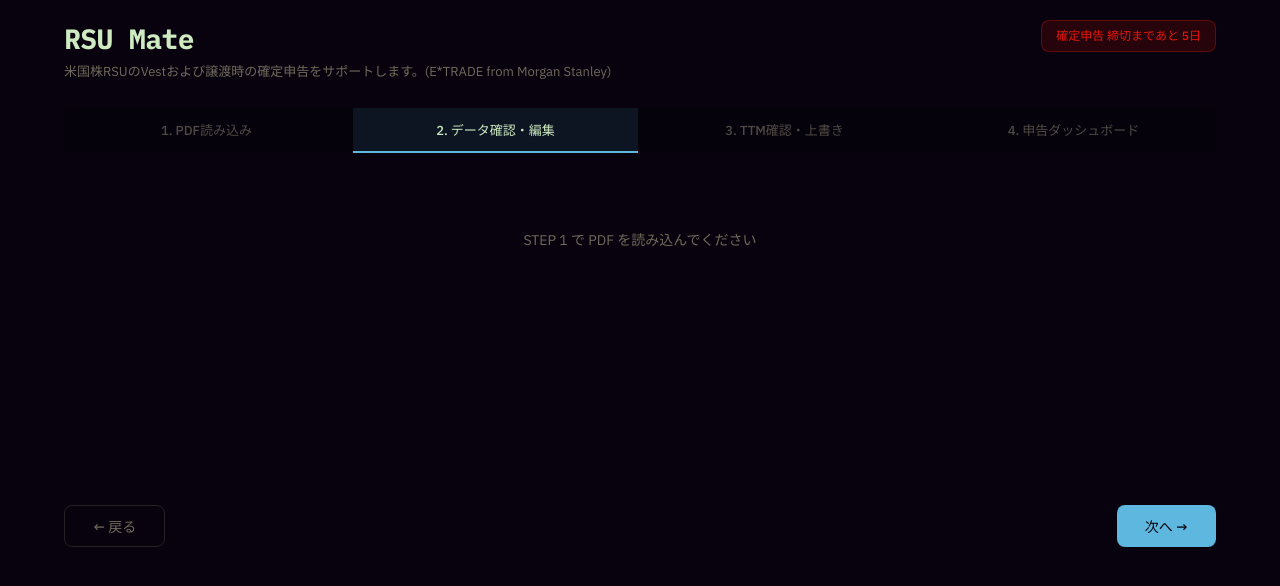
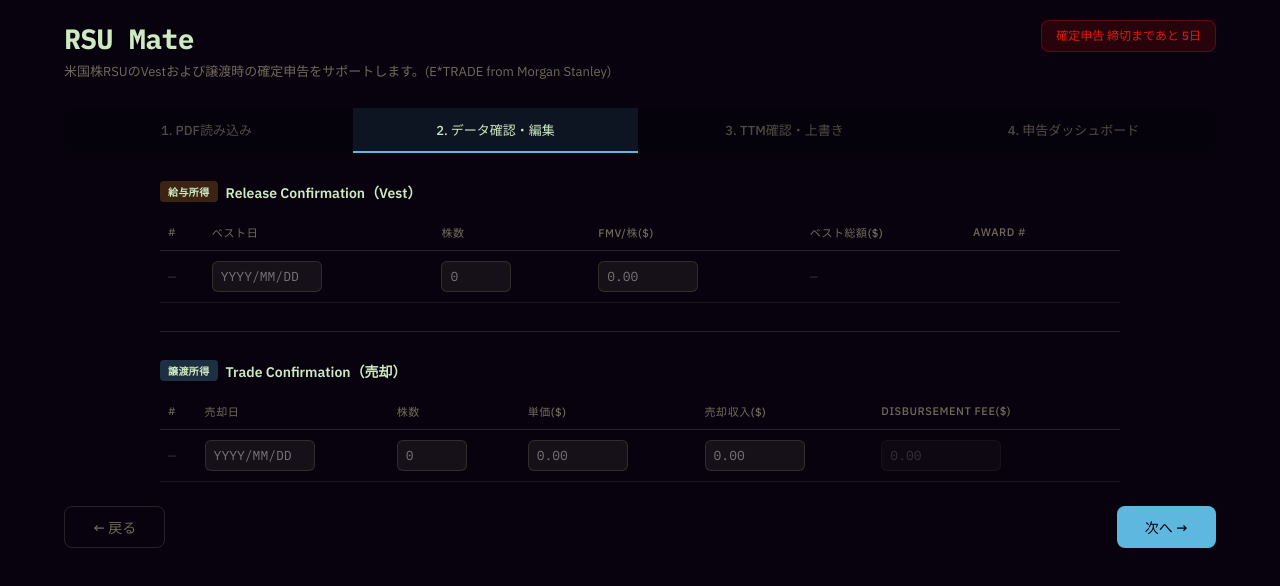
Before and after one commit to dfjrk/rsu2026, a React (Vite) app: page / in a window 1280 px wide. Both pictures are taken after a click on the button "次へ →". Shown: the top 586 px of the page. Built offline with nearby package versions, Linux system fonts and the light colour scheme.

Commit message:
feat: STEP2にVest・売却の手動入力行を追加
- テーブル末尾に常に空の入力行を1行表示
- 必須フィールドがすべて埋まると自動でデータ追加され新しい空行が出現
- useTransactions に addVest/addTrade 関数を追加

```diff
--- a/src/App.jsx
+++ b/src/App.jsx
@@ -122,6 +122,8 @@ export default function App() {
     tradeTransactions,
     totals,
     handleFiles,
+    addVest,
+    addTrade,
     removeVest,
     removeTrade,
     updateTradeField,
@@ -237,6 +239,8 @@ export default function App() {
             <TransactionEditor
               vestData={vestData}
               tradeData={tradeData}
+              addVest={addVest}
+              addTrade={addTrade}
               removeVest={removeVest}
               removeTrade={removeTrade}
               updateTradeField={updateTradeField}
--- a/src/components/TransactionEditor.jsx
+++ b/src/components/TransactionEditor.jsx
@@ -1,3 +1,4 @@
+import { useState, useEffect } from "react";
 import { isWeekend, isMissingFromData } from "../lib/ttmLoader";
 import { BLACK, BLUE, OLIVE, ORANGE, MINT, RED, withAlpha } from "../lib/colors";
 
@@ -5,9 +6,23 @@ const DAY_NAMES = ["日", "月", "火", "水", "木", "金", "土"];
 
 function getDayName(dateStr) {
   if (!dateStr) return "";
-  const [y, m, d] = dateStr.split("/").map(Number);
+  const parts = dateStr.split("/").map(Number);
+  if (parts.length !== 3 || parts.some(isNaN)) return "";
+  const [y, m, d] = parts;
   return DAY_NAMES[new Date(y, m - 1, d).getDay()];
 }
+
+function isValidDate(dateStr) {
+  if (!dateStr) return false;
+  const match = dateStr.match(/^(\d{4})\/(\d{2})\/(\d{2})$/);
+  if (!match) return false;
+  const [, y, m, d] = match.map(Number);
+  const dt = new Date(y, m - 1, d);
+  return dt.getFullYear() === y && dt.getMonth() === m - 1 && dt.getDate() === d;
+}
+
+const EMPTY_VEST = { releaseDate: "", shares: "", fmvPerShare: "" };
+const EMPTY_TRADE = { tradeDate: "", quantity: "", price: "", netAmount: "" };
 
 const styles = {
   container: {
@@ -81,6 +96,18 @@ const styles = {
     width: 120,
     MozAppearance: "textfield",
   },
+  inputSmall: {
+    background: withAlpha(OLIVE, 0.15),
+    border: `1px solid ${withAlpha(OLIVE, 0.3)}`,
+    borderRadius: 6,
+    color: MINT,
+    padding: "6px 8px",
+    fontSize: 13,
+    fontFamily: "'IBM Plex Mono', monospace",
+    outline: "none",
+    width: 100,
+    MozAppearance: "textfield",
+  },
   deleteBtn: {
     background: withAlpha(RED, 0.15),
     border: `1px solid ${withAlpha(RED, 0.3)}`,
@@ -98,13 +125,6 @@ const styles = {
     fontFamily: "'IBM Plex Sans', sans-serif",
     fontSize: 14,
   },
-  emptySection: {
-    textAlign: "center",
-    color: OLIVE,
-    padding: "20px 0",
-    fontFamily: "'IBM Plex Sans', sans-serif",
-    fontSize: 13,
-  },
 };
 
 const numberInputStyle = `
@@ -116,21 +136,167 @@ const numberInputStyle = `
 const fmtU = (n) =>
   "$" + Number(n).toLocaleString("en-US", { minimumFractionDigits: 2 });
 
+function VestInputRow({ onAdd }) {
+  const [draft, setDraft] = useState({ ...EMPTY_VEST });
+
+  const update = (field, value) => {
+    const next = { ...draft, [field]: value };
+    setDraft(next);
+  };
+
+  useEffect(() => {
+    const { releaseDate, shares, fmvPerShare } = draft;
+    if (
+      isValidDate(releaseDate) &&
+      shares !== "" && parseFloat(shares) > 0 &&
+      fmvPerShare !== "" && parseFloat(fmvPerShare) > 0
+    ) {
+      const sharesNum = parseFloat(shares);
+      const fmvNum = parseFloat(fmvPerShare);
+      onAdd({
+        type: "release",
+        releaseDate,
+        shares: sharesNum,
+        fmvPerShare: fmvNum,
+        fmvTotal: Math.round(sharesNum * fmvNum * 100) / 100,
+        awardNumber: "",
+        fileName: "手動入力",
+      });
+      setDraft({ ...EMPTY_VEST });
+    }
+  }, [draft, onAdd]);
+
+  return (
+    <tr>
+      <td style={{ ...styles.td, color: withAlpha(OLIVE, 0.5) }}>—</td>
+      <td style={styles.td}>
+        <input
+          type="text"
+          placeholder="YYYY/MM/DD"
+          value={draft.releaseDate}
+          onChange={(e) => update("releaseDate", e.target.value)}
+          style={{ ...styles.inputSmall, width: 110 }}
+        />
+      </td>
+      <td style={styles.td}>
+        <input
+          type="number"
+          placeholder="0"
+          value={draft.shares}
+          onChange={(e) => update("shares", e.target.value)}
+          style={{ ...styles.inputSmall, width: 70 }}
+        />
+      </td>
+      <td style={styles.td}>
+        <input
+          type="number"
+          placeholder="0.00"
+          value={draft.fmvPerShare}
+          onChange={(e) => update("fmvPerShare", e.target.value)}
+          style={styles.inputSmall}
+        />
+      </td>
+      <td style={{ ...styles.td, color: withAlpha(OLIVE, 0.5) }}>
+        {draft.shares && draft.fmvPerShare
+          ? fmtU(parseFloat(draft.shares || 0) * parseFloat(draft.fmvPerShare || 0))
+          : "—"}
+      </td>
+      <td style={styles.td}></td>
+      <td style={styles.td}></td>
+    </tr>
+  );
+}
+
+function TradeInputRow({ onAdd }) {
+  const [draft, setDraft] = useState({ ...EMPTY_TRADE });
+
+  const update = (field, value) => {
+    const next = { ...draft, [field]: value };
+    setDraft(next);
+  };
+
+  useEffect(() => {
+    const { tradeDate, quantity, price, netAmount } = draft;
+    if (
+      isValidDate(tradeDate) &&
+      quantity !== "" && parseFloat(quantity) > 0 &&
+      price !== "" && parseFloat(price) > 0 &&
+      netAmount !== "" && parseFloat(netAmount) > 0
+    ) {
+      onAdd({
+        type: "trade",
+        tradeDate,
+        quantity: parseFloat(quantity),
+        price: parseFloat(price),
+        netAmount: parseFloat(netAmount),
+        symbol: "",
+        fileName: "手動入力",
+      });
+      setDraft({ ...EMPTY_TRADE });
+    }
+  }, [draft, onAdd]);
+
+  return (
+    <tr>
+      <td style={{ ...styles.td, color: withAlpha(OLIVE, 0.5) }}>—</td>
+      <td style={styles.td}>
+        <input
+          type="text"
+          placeholder="YYYY/MM/DD"
+          value={draft.tradeDate}
+          onChange={(e) => update("tradeDate", e.target.value)}
+          style={{ ...styles.inputSmall, width: 110 }}
+        />
+      </td>
+      <td style={styles.td}>
+        <input
+          type="number"
+          placeholder="0"
+          value={draft.quantity}
+          onChange={(e) => update("quantity", e.target.value)}
+          style={{ ...styles.inputSmall, width: 70 }}
+        />
+      </td>
+      <td style={styles.td}>
+        <input
+          type="number"
+          placeholder="0.00"
+          value={draft.price}
+          onChange={(e) => update("price", e.target.value)}
+          style={styles.inputSmall}
+        />
+      </td>
+      <td style={styles.td}>
+        <input
+          type="number"
+          placeholder="0.00"
+          value={draft.netAmount}
+          onChange={(e) => update("netAmount", e.target.value)}
+          style={styles.inputSmall}
+        />
+      </td>
+      <td style={styles.td}>
+        <input
+          type="number"
+          placeholder="0.00"
+          disabled
+          style={{ ...styles.input, opacity: 0.4 }}
+        />
+      </td>
+      <td style={styles.td}></td>
+    </tr>
+  );
+}
+
 export default function TransactionEditor({
   vestData,
   tradeData,
+  addVest,
+  addTrade,
   removeVest,
   removeTrade,
   updateTradeField,
 }) {
-  if (vestData.length === 0 && tradeData.length === 0) {
-    return (
-      <div style={styles.emptyState}>
-        STEP 1 で PDF を読み込んでください
-      </div>
-    );
-  }
-
   return (
     <div style={styles.container}>
       <style>{numberInputStyle}</style>
@@ -142,11 +308,6 @@ export default function TransactionEditor({
         </span>
         Release Confirmation（Vest）
       </div>
-      {vestData.length === 0 ? (
-        <div style={styles.emptySection}>
-          Release Confirmation PDF を読み込んでください
-        </div>
-      ) : (
       <table style={styles.table}>
         <thead>
           <tr>
@@ -197,9 +358,9 @@ export default function TransactionEditor({
               </tr>
             );
           })}
+          <VestInputRow onAdd={addVest} />
         </tbody>
       </table>
-      )}
 
       <div style={styles.divider} />
 
@@ -210,11 +371,6 @@ export default function TransactionEditor({
         </span>
         Trade Confirmation（売却）
       </div>
-      {tradeData.length === 0 ? (
-        <div style={styles.emptySection}>
-          Trade Confirmation PDF を読み込んでください
-        </div>
-      ) : (
       <table style={styles.table}>
         <thead>
           <tr>
@@ -265,9 +421,9 @@ export default function TransactionEditor({
               </tr>
             );
           })}
+          <TradeInputRow onAdd={addTrade} />
         </tbody>
       </table>
-      )}
     </div>
   );
 }
```
Also changed, not shown: src/lib/useTransactions.js. Lines whose indentation alone changed are shown as unchanged.
